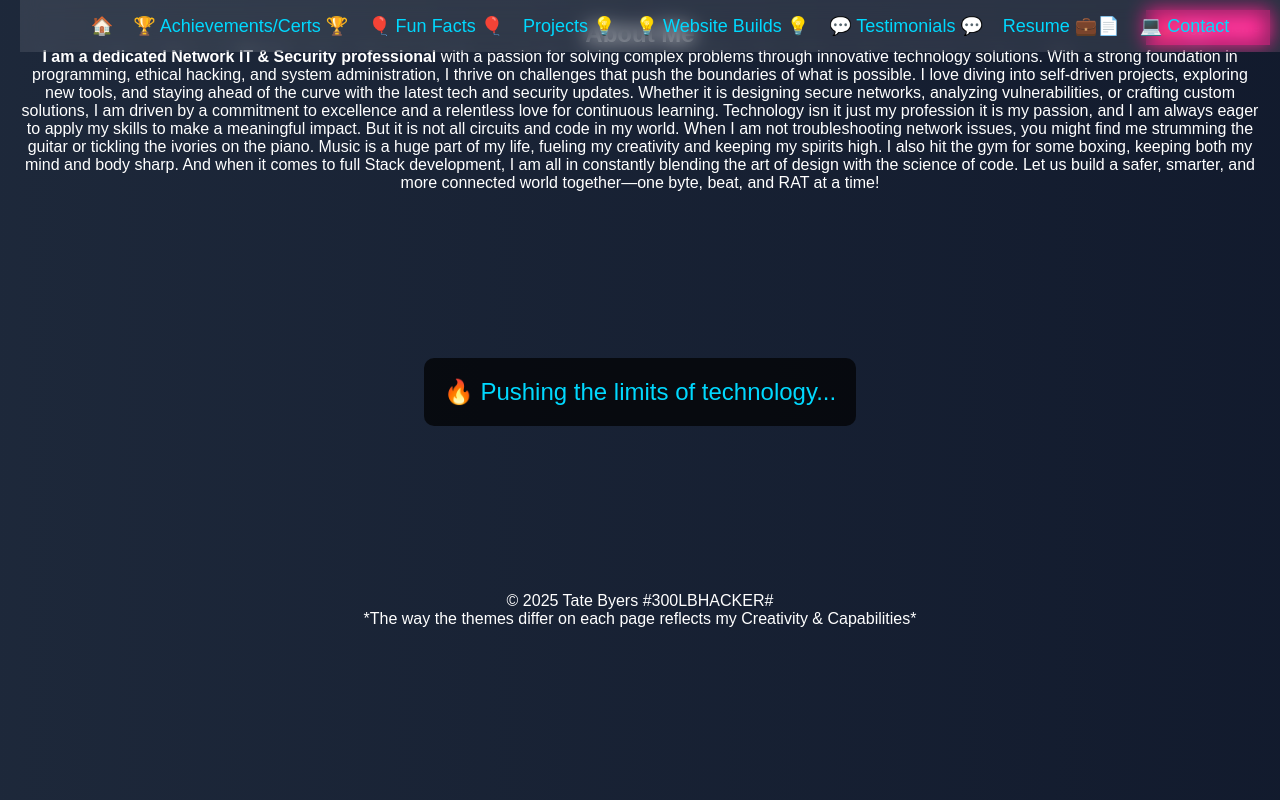
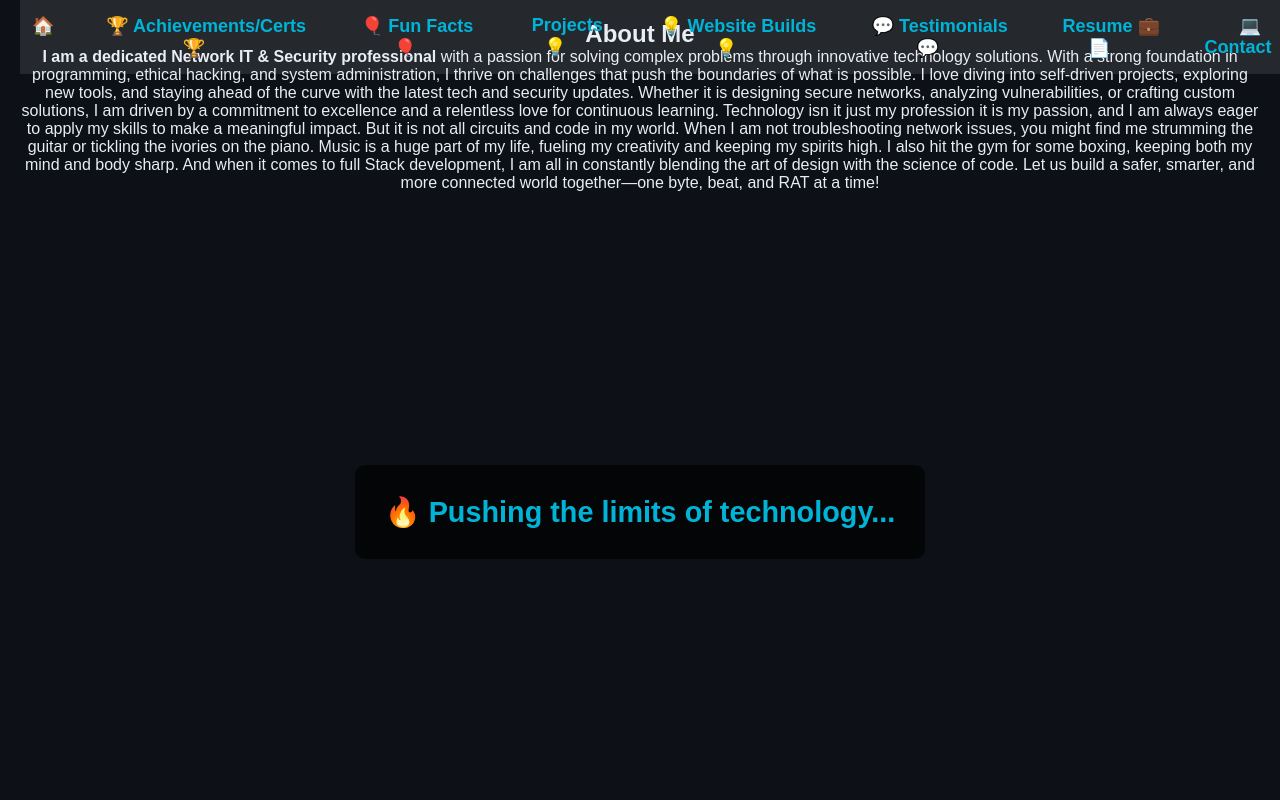
Before and after one commit to 300LBHACK3R/300LBHACKER.github.io, a plain HTML site: page AboutMe.html in a window 1280 px wide. Shown: the top 800 px of the page. Drawn offline with Linux system fonts and the light colour scheme.

Commit message:
Update AboutMe.css

```diff
--- a/AboutMe.css
+++ b/AboutMe.css
@@ -1,7 +1,7 @@
 /*----- 2025 Tate R.A Byers - Crafted with Intellect and Ingenuity 😎-------/*
 /*----- 2025 Tate R.A Byers - Crafted with Intellect and Ingenuity 😎-------/*
 /*----- 2025 Tate R.A Byers - Crafted with Intellect and Ingenuity 😎-------/*
-/* General Styles */
+/* General Reset */
 * {
     margin: 0;
     padding: 0;
@@ -11,26 +11,19 @@
 }
 
 body {
-    background: linear-gradient(270deg, #0f172a, #1e293b, #00d9ff, #ff007f);
-    background-size: 400% 400%;
-    animation: backgroundAnimation 10s ease infinite;
-    color: white;
+    background: #0d1117;
+    color: #e6edf3;
     text-align: center;
     padding: 20px;
     transition: background 0.3s ease-in-out;
 }
 
-/* Background Animation */
-@keyframes backgroundAnimation {
-    0% { background-position: 0% 50%; }
-    50% { background-position: 100% 50%; }
-    100% { background-position: 0% 50%; }
-}
-
-/* Navbar */
+/* Navbar Styles */
 .navbar {
-    background: rgba(255, 255, 255, 0.1);
-    backdrop-filter: blur(10px);
+    display: flex;
+    justify-content: center;
+    align-items: center;
+    background: rgba(13, 17, 23, 0.9);
     padding: 15px 0;
     position: fixed;
     width: 100%;
@@ -42,8 +35,7 @@ body {
 .nav-links {
     list-style: none;
     display: flex;
-    justify-content: center;
-    gap: 20px;
+    gap: 15px;
 }
 
 .nav-links li {
@@ -51,26 +43,92 @@ body {
 }
 
 .nav-links a {
-    color: #00d9ff;
+    color: #00b4d8;
     text-decoration: none;
     font-size: 18px;
+    font-weight: bold;
     transition: 0.3s ease-in-out;
+    padding: 8px 12px;
 }
 
 .nav-links a:hover {
     color: #ff007f;
-    transform: scale(1.1);
+    background: rgba(255, 255, 255, 0.1);
+    border-radius: 5px;
 }
 
-/* Mobile Menu */
+/* Hero Section */
+#hero {
+    position: relative;
+    background: url('https://source.unsplash.com/1600x900/?technology,hacker') no-repeat center center/cover;
+    height: 80vh;
+    display: flex;
+    align-items: center;
+    justify-content: center;
+}
+
+.hero-text-container {
+    background: rgba(0, 0, 0, 0.7);
+    padding: 30px;
+    border-radius: 10px;
+    max-width: 700px;
+}
+
+.hero-text {
+    font-size: 1.8em;
+    font-weight: bold;
+    color: #00b4d8;
+}
+
+/* About Section */
+#About-Me {
+    margin-top: 50px;
+    padding: 40px;
+    text-align: center;
+    max-width: 900px;
+    margin: auto;
+}
+
+#About-Me h2 {
+    font-size: 2.5em;
+    color: #00b4d8;
+    border-bottom: 3px solid #ff007f;
+    display: inline-block;
+    padding-bottom: 10px;
+}
+
+#About-Me p {
+    font-size: 1.2em;
+    line-height: 1.8;
+    text-align: left;
+    padding: 0 15px;
+}
+
+/* Fade-in Animation */
+.fade-in {
+    opacity: 0;
+    transform: translateY(20px);
+    transition: opacity 0.8s ease-out, transform 0.8s ease-out;
+}
+
+.fade-in.visible {
+    opacity: 1;
+    transform: translateY(0);
+}
+
+/* Footer */
+footer {
+    margin-top: 50px;
+    padding: 20px;
+    background: rgba(13, 17, 23, 0.9);
+    font-size: 14px;
+}
+
+/* Mobile Navbar */
 .menu-toggle {
     display: none;
     font-size: 2rem;
     cursor: pointer;
-    position: absolute;
-    top: 15px;
-    right: 20px;
-    color: white;
 }
 
 @media screen and (max-width: 768px) {
@@ -91,85 +149,13 @@ body {
 
     .menu-toggle {
         display: block;
+        position: absolute;
+        top: 15px;
+        right: 20px;
+        color: white;
     }
 }
 
-/* About Section */
-#About-Me {
-    margin-top: 80px;
-    padding: 50px;
-    text-align: left;
-    max-width: 900px;
-    margin: auto;
-}
-
-#About-Me h2 {
-    font-size: 2.5em;
-    color: #00d9ff;
-    border-bottom: 3px solid #ff007f;
-    display: inline-block;
-    padding-bottom: 10px;
-}
-
-#About-Me p {
-    font-size: 1.2em;
-    line-height: 1.8;
-}
-
-/* Hero Section */
-#hero {
-    background: url('https://source.unsplash.com/1600x900/?technology,hacker') no-repeat center center/cover;
-    height: 50vh;
-    display: flex;
-    align-items: center;
-    justify-content: center;
-    padding: 50px;
-}
-
-.hero-text-container {
-    background: rgba(0, 0, 0, 0.7);
-    padding: 20px;
-    border-radius: 10px;
-}
-
-.hero-text {
-    font-size: 1.5em;
-    color: #00d9ff;
-}
-
-/* Fade-in Effect */
-.fade-in {
-    opacity: 0;
-    transform: translateY(20px);
-    transition: opacity 0.8s ease-out, transform 0.8s ease-out;
-}
-
-.fade-in.visible {
-    opacity: 1;
-    transform: translateY(0);
-}
-
-/* Light Mode */
-.light-mode {
-    background: white;
-    color: black;
-}
-
-.light-mode .navbar {
-    background: rgba(0, 0, 0, 0.1);
-}
-
-/* Theme Toggle Button */
-.theme-toggle {
-    position: fixed;
-    top: 10px;
-    right: 10px;
-    padding: 10px;
-    background: #ff007f;
-    color: white;
-    border: none;
-    cursor: pointer;
-}
 
 /*----- 2025 Tate R.A Byers - Crafted with Intellect and Ingenuity 😎-------/*
 /*----- 2025 Tate R.A Byers - Crafted with Intellect and Ingenuity 😎-------/*
```
